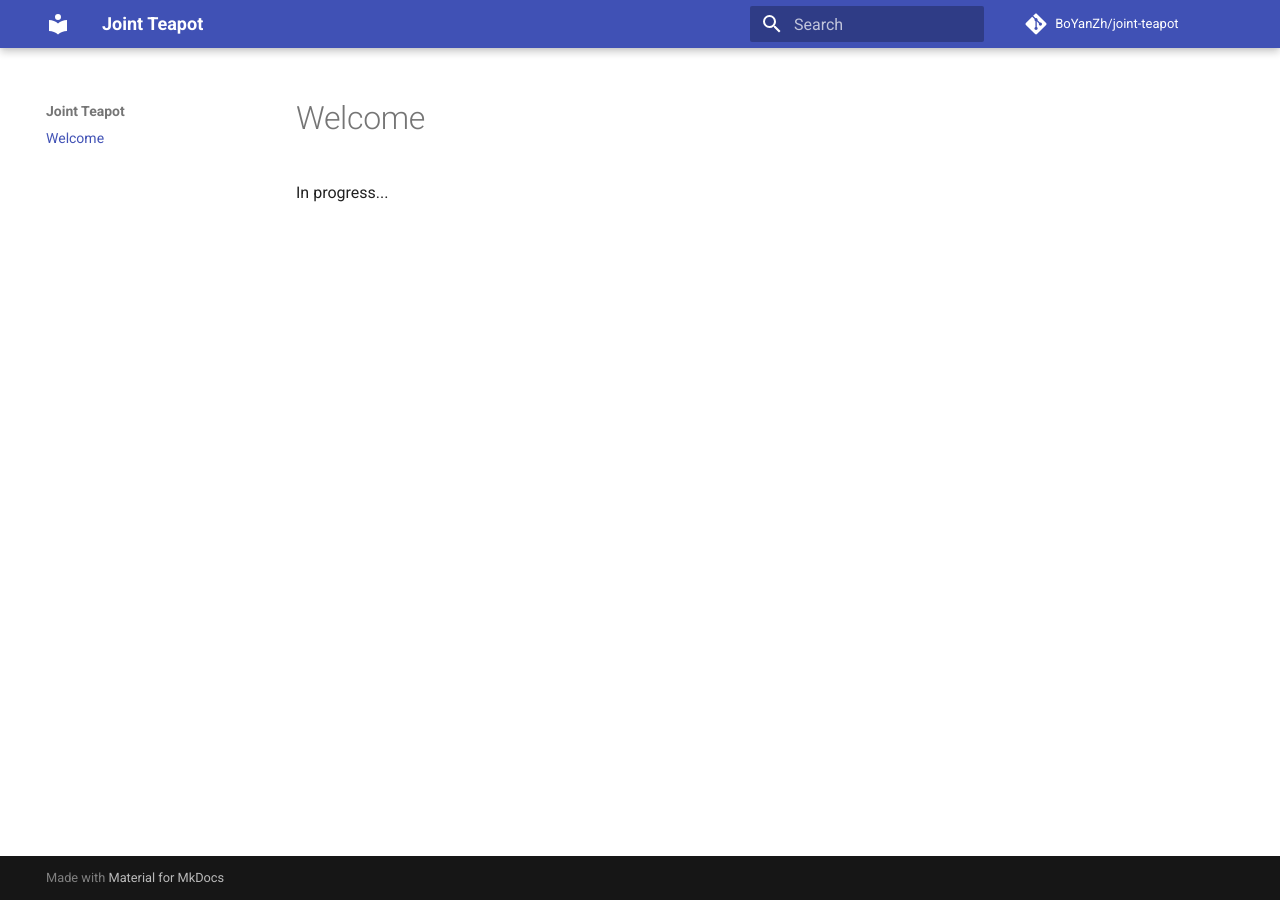
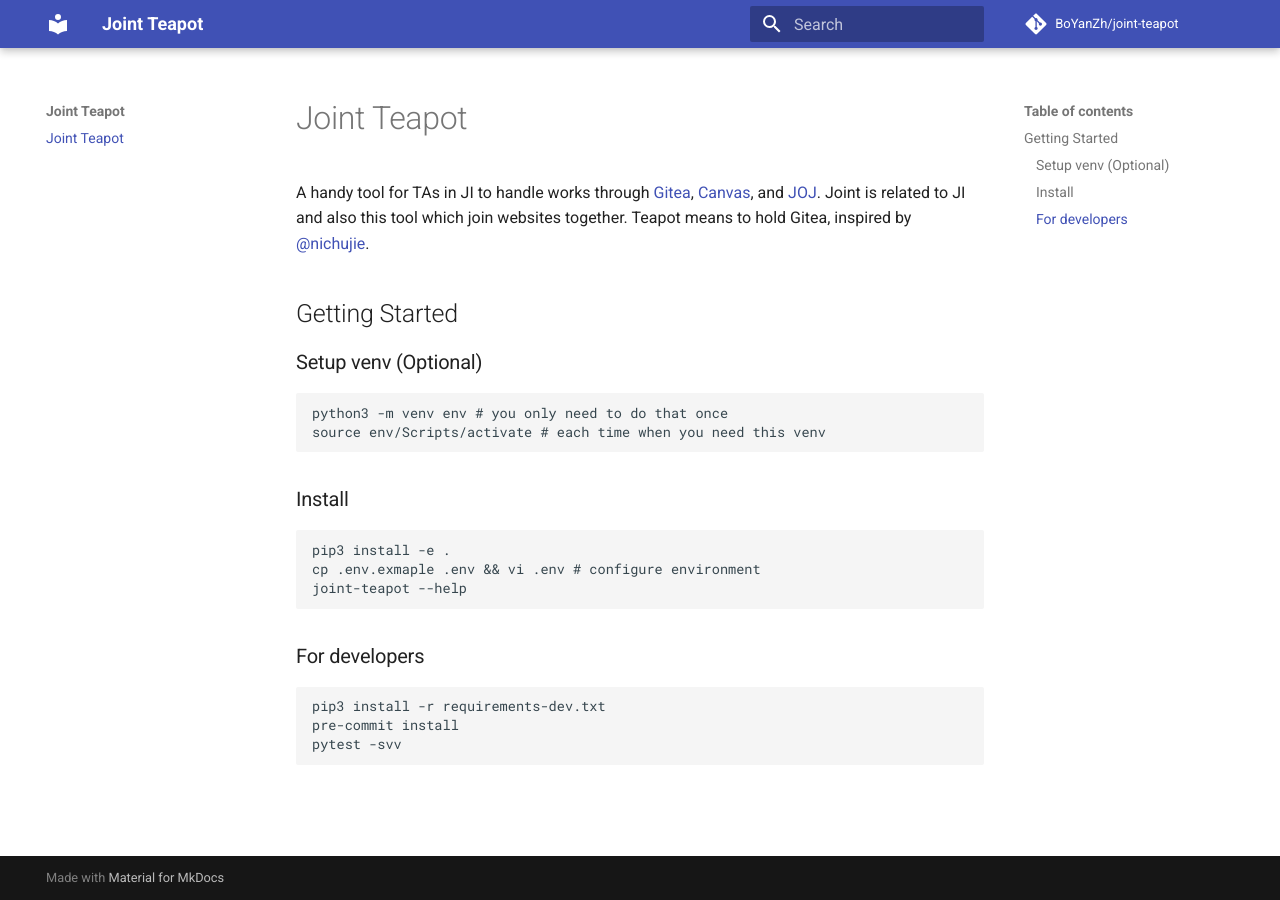
Before and after one commit to BoYanZh/Joint-Teapot, an MkDocs documentation site: the page built from docs/index.md, in a window 1280 px wide. Built offline with MkDocs 1.6.1 and Material for MkDocs 9.7.7, drawn with Linux system fonts in a browser that asks for light colours; comment, search, counter and statistics services are not loaded.

Commit message:
docs: very simple doc

````diff
--- a/docs/index.md
+++ b/docs/index.md
@@ -1,3 +1,28 @@
-# Welcome
+# Joint Teapot
 
-In progress...
+A handy tool for TAs in JI to handle works through [Gitea](https://focs.ji.sjtu.edu.cn/git/), [Canvas](https://umjicanvas.com/), and [JOJ](https://joj.sjtu.edu.cn/). Joint is related to JI and also this tool which join websites together. Teapot means to hold Gitea, inspired by [@nichujie](https://github.com/nichujie).
+
+## Getting Started
+
+### Setup venv (Optional)
+
+```bash
+python3 -m venv env # you only need to do that once
+source env/Scripts/activate # each time when you need this venv
+```
+
+### Install
+
+```bash
+pip3 install -e .
+cp .env.exmaple .env && vi .env # configure environment
+joint-teapot --help
+```
+
+### For developers
+
+```bash
+pip3 install -r requirements-dev.txt
+pre-commit install
+pytest -svv
+```
````
Also changed, not shown: README.md (+4 -4 lines).
